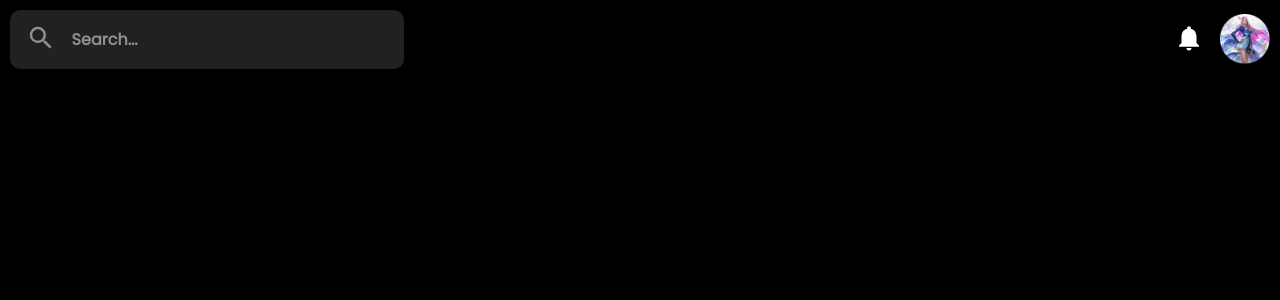
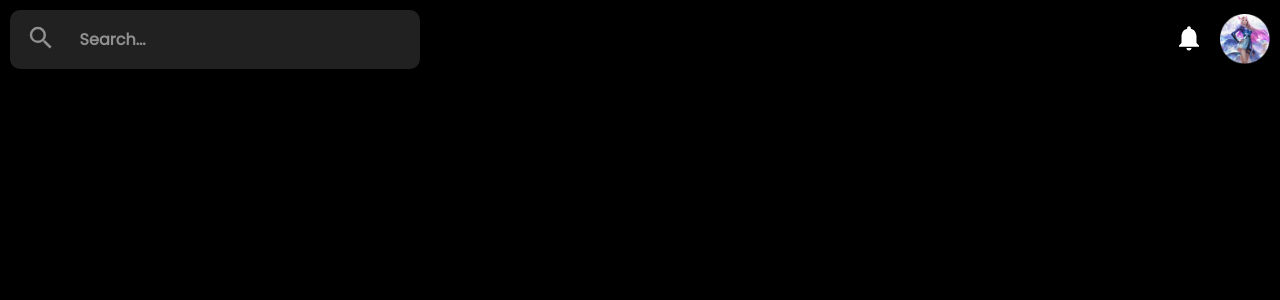
Before and after one commit to Mapinko/PokeDashboard, a React (Create React App) app: page / in a window 1280 px wide. Shown: the top 300 px of the page. Built offline with nearby package versions, Linux system fonts and the light colour scheme.

Commit message:
fix: style input

```diff
--- a/src/components/Header/index.tsx
+++ b/src/components/Header/index.tsx
@@ -5,7 +5,7 @@ import { StyledHeader, StyledHeaderForm } from './style'
 const Header = () => {
    return (
       <StyledHeader>
-         <StyledHeaderForm>
+         <StyledHeaderForm >
             <button type="submit">
                <MdSearch size={ 30 } />
             </button>
--- a/src/components/Header/style.ts
+++ b/src/components/Header/style.ts
@@ -20,8 +20,8 @@ export const StyledHeader = styled.header`
       }
 
       button {
+         transition: .4s;
          color: ${ ({ theme }) => theme.colors.white };
-         transition: .4s;
 
          &:hover{
          color: ${ ({ theme }) => theme.colors.blue };
@@ -58,13 +58,16 @@ export const StyledHeaderForm = styled.form`
       color: ${ ({ theme }) => theme.colors.white };
       background: transparent;
 
-      border: none;
+      border: 0 none;
       width: 100%;
       max-width: 373px;
+      padding: 0.3rem .5rem;
 
       &::placeholder {
          color: ${ ({ theme }) => theme.colors.white50 };
+         background: transparent;
       }
+
    }
 
    button {
```
